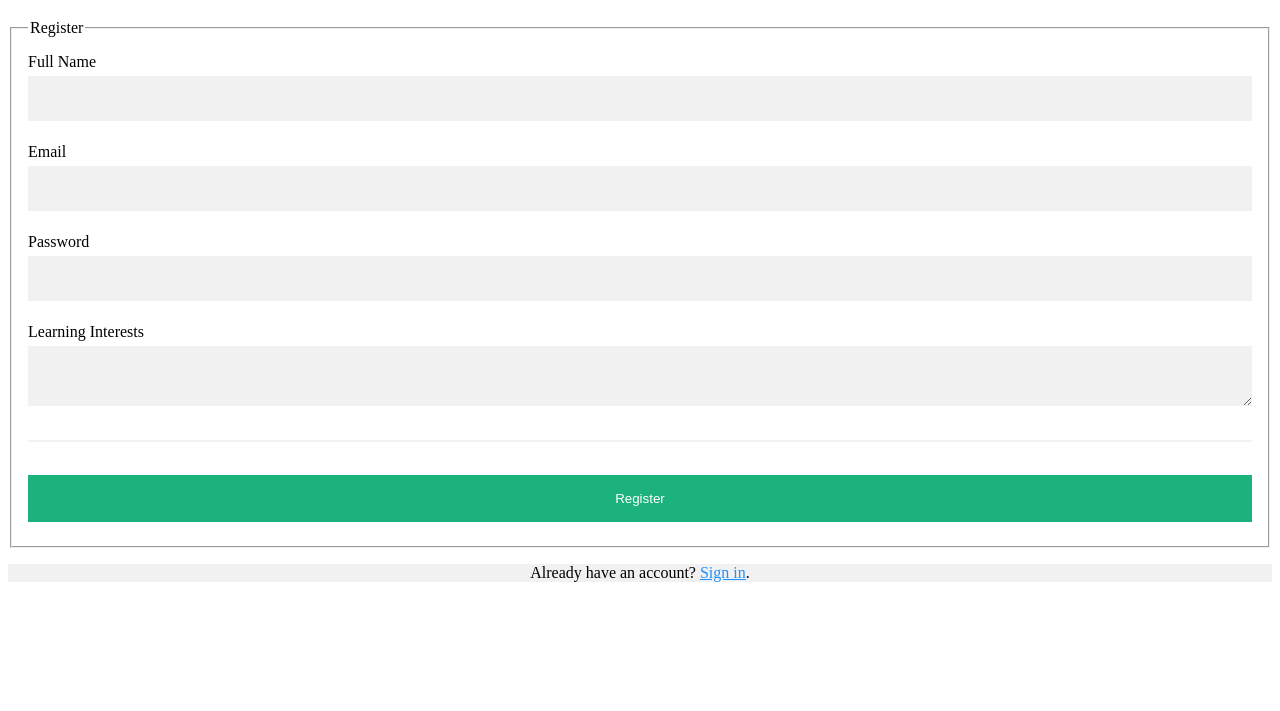
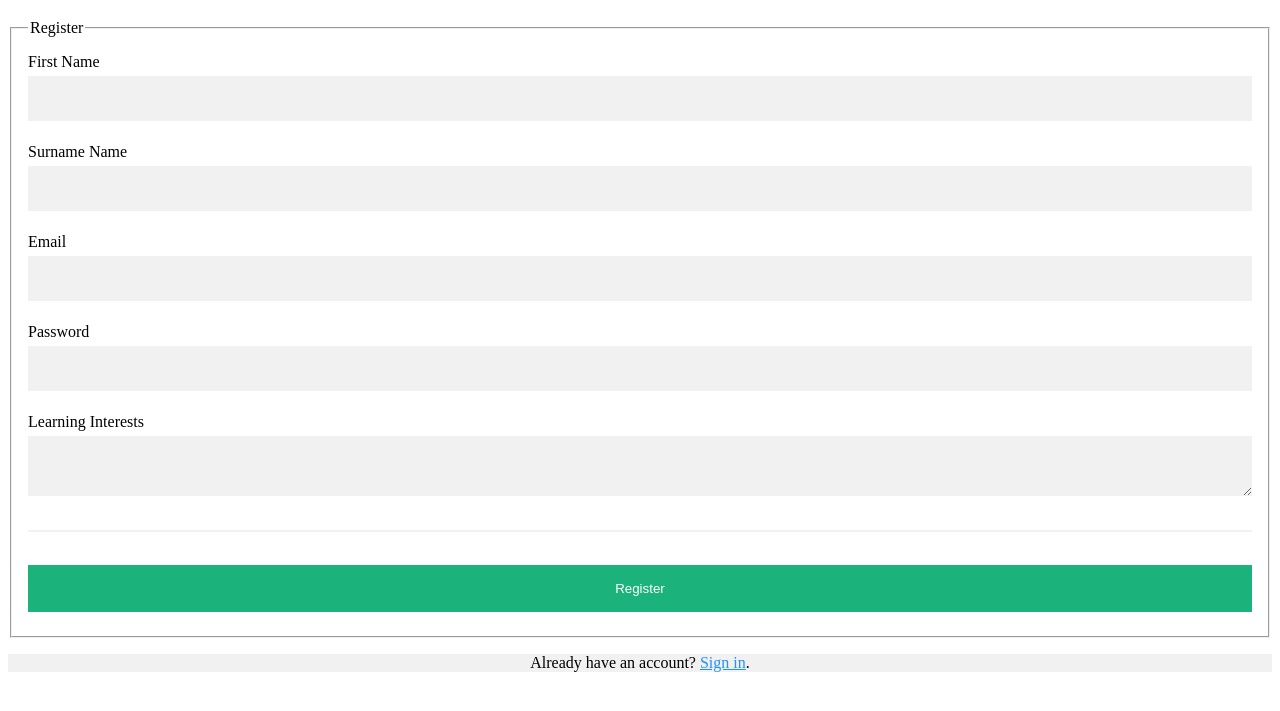
Before and after one commit to Andengy/ISYS3004-Q1, a plain HTML site: page index.html in a window 1280 px wide. Shown: the part 61-772 px from the top of the page. Drawn offline with Linux system fonts and the light colour scheme.

Commit message:
added first name and surname text box

```diff
--- a/index.html
+++ b/index.html
@@ -16,7 +16,13 @@
                 <legend>Register</legend>
 
                 <section>
-                    <label for="name">Full Name</label>
+                    <label for="name">First Name</label>
+                    <input type="text" id="name" name="name" required>
+                    <span class="error" id="nameError"></span>
+                </section>
+
+                <section>
+                    <label for="name">Surname Name</label>
                     <input type="text" id="name" name="name" required>
                     <span class="error" id="nameError"></span>
                 </section>
```
